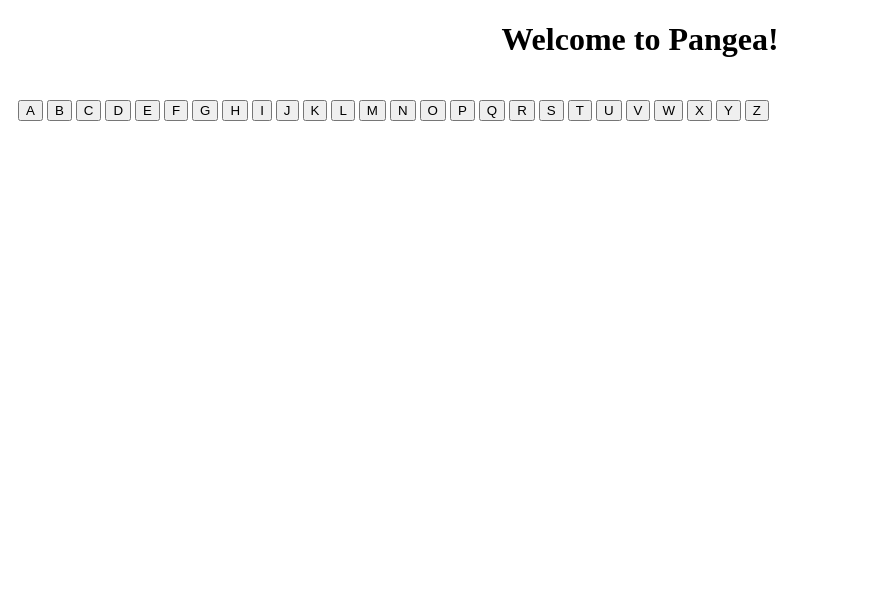
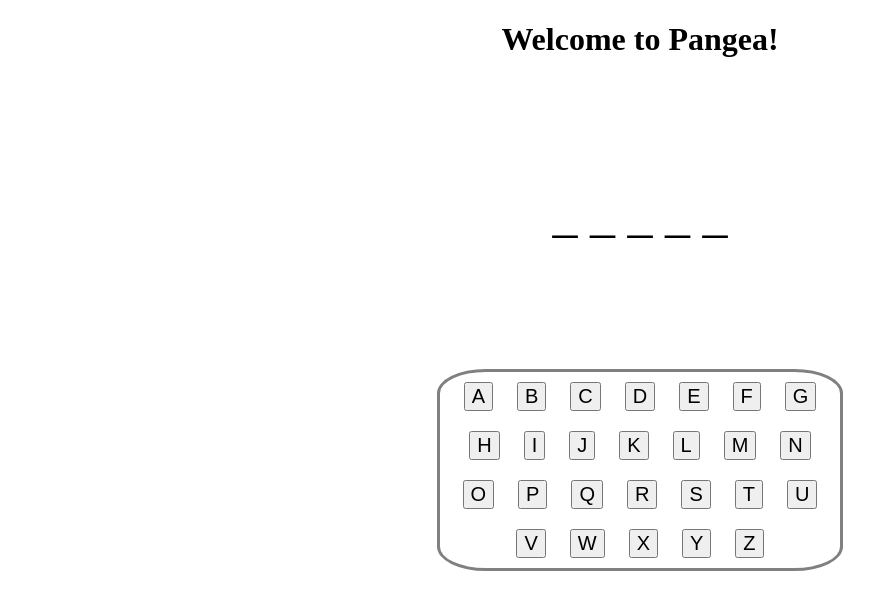
Before and after one commit to S-oroka/Clown-Man, a plain HTML site: page index.html in a window 1280 px wide. Shown: the whole page, without its empty margins (0-888 px from the left). Drawn offline with Linux system fonts and the light colour scheme.

Commit message:
style changes

```diff
--- a/script.js
+++ b/script.js
@@ -23,6 +23,7 @@ const carBtn = document.getElementById("cars")
 const wordSpace = document.getElementById("wordSpace")
 const letters = document.querySelectorAll(".letter")
 
+wordSpace.innerHTML = maskedWord
 
 // Console log the letter for each button that is clicked
 const displayLetter = () => {
--- a/style.css
+++ b/style.css
@@ -4,15 +4,24 @@ h1 {
     align-items: center;
 }
 #letterSpaces {
-    display: block;
-    margin: 20px 10px;
-
+    position: relative;
+    margin: 0 auto;
+    margin-top: 10%;
+    max-width: 400px;
+    text-align: center;
+    border: 3px solid grey;
+    border-radius: 12%;
 }
 
+.letter {
+    font-size: 20px;
+    margin: 10px 10px;
+}
 
 #wordSpace {
     display: flex;
     justify-content: center;
     align-items: center;
     font-size: 50px;
+    margin-top: 10%;
 }
```
